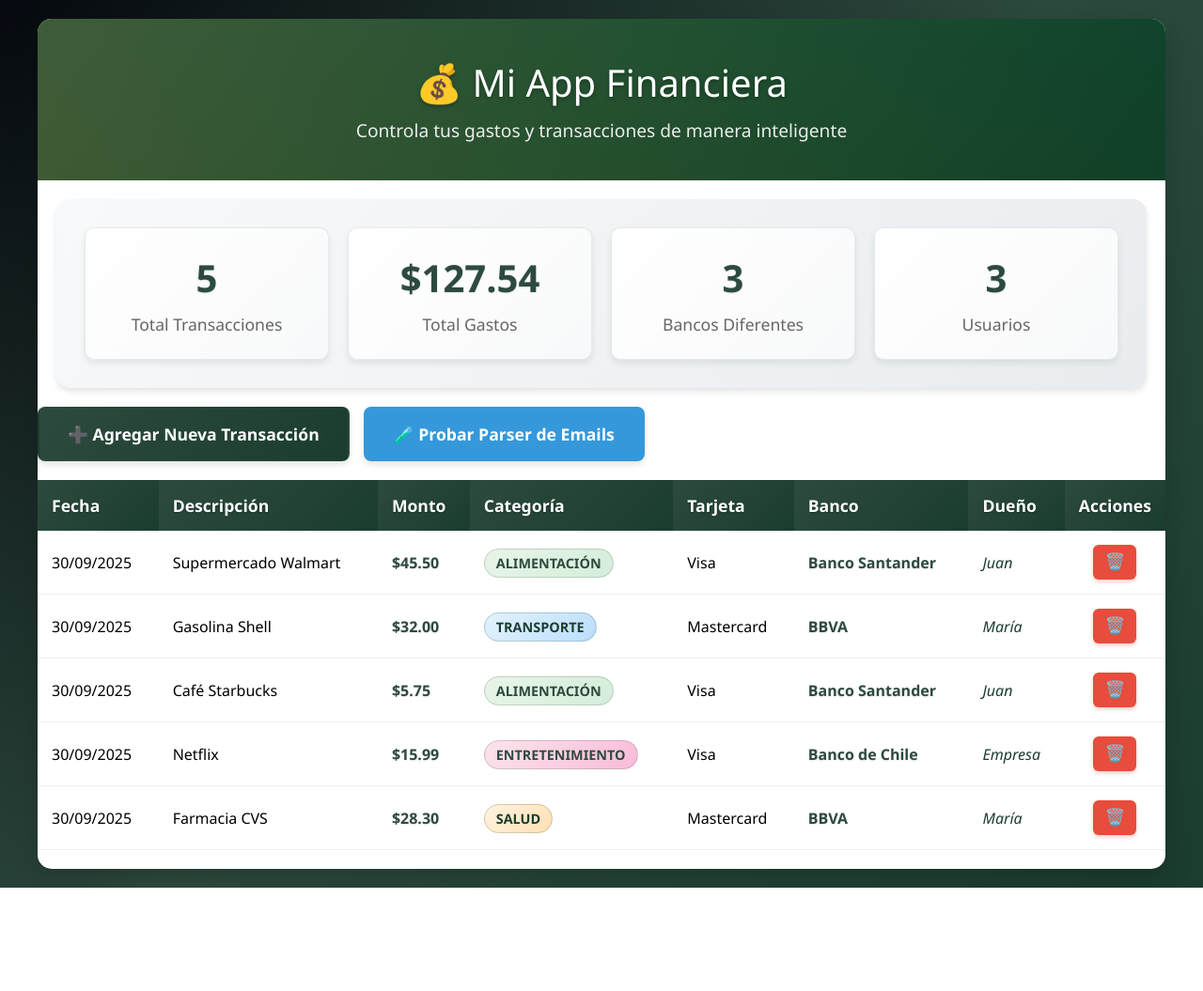
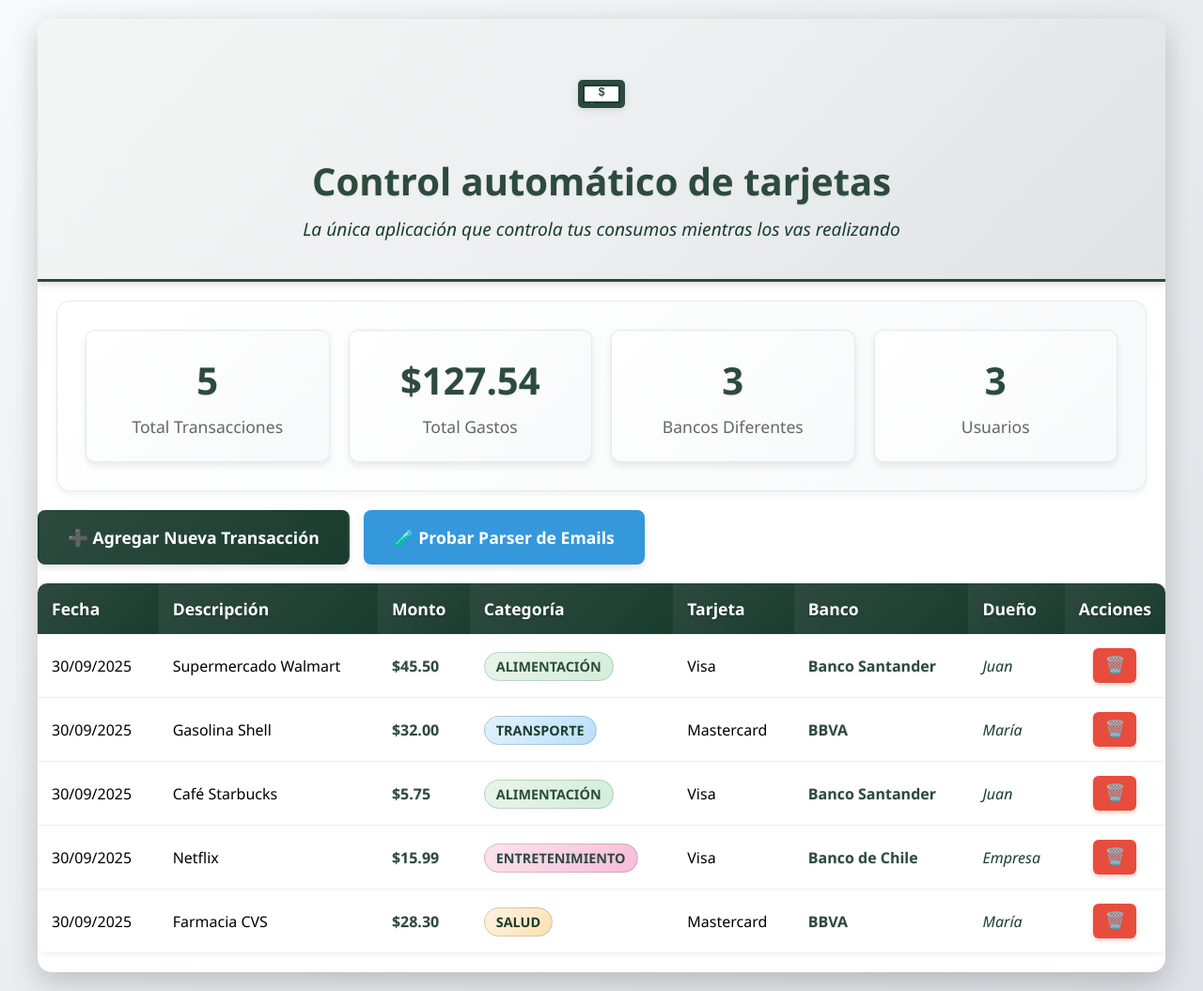
Before and after one commit to cuidatubolsillo/app-financiera, a Flask app: page / in a window 1280 px wide. Shown: the whole page at 94% size. Before the commit the page ends 945 px from the top, so only its background shows below. Run offline with Flask 3, Linux system fonts and the light colour scheme.

Commit message:
Actualizar diseño con identidad de marca: título, subtítulo, logo y fondo claro profesional

```diff
--- a/static/style.css
+++ b/static/style.css
@@ -8,7 +8,7 @@
 
 body {
     font-family: 'Segoe UI', Tahoma, Geneva, Verdana, sans-serif;
-    background: linear-gradient(135deg, #06090f 0%, #2d4a3e 50%, #1a3d2e 100%);
+    background: linear-gradient(135deg, #f8f9fa 0%, #e9ecef 50%, #dee2e6 100%);
     min-height: 100vh;
     padding: 20px;
 }
@@ -23,12 +23,14 @@ body {
 }
 
 .header {
-    background: linear-gradient(135deg, #2d4a3e 0%, #1a3d2e 50%, #0f2a1f 100%);
-    color: white;
+    background: linear-gradient(135deg, #ffffff 0%, #f8f9fa 50%, #e9ecef 100%);
+    color: #2d4a3e;
     padding: 40px;
     text-align: center;
     position: relative;
     overflow: hidden;
+    border-bottom: 3px solid #2d4a3e;
+    box-shadow: 0 4px 6px rgba(0, 0, 0, 0.1);
 }
 
 .header::before {
@@ -38,24 +40,44 @@ body {
     left: 0;
     right: 0;
     bottom: 0;
-    background: linear-gradient(45deg, rgba(255, 255, 0, 0.1) 0%, rgba(0, 255, 127, 0.1) 100%);
+    background: linear-gradient(45deg, rgba(45, 74, 62, 0.05) 0%, rgba(26, 61, 46, 0.05) 100%);
     pointer-events: none;
+}
+
+.logo-container {
+    margin-bottom: 20px;
+    position: relative;
+    z-index: 1;
+}
+
+.logo {
+    height: 80px;
+    width: auto;
+    filter: drop-shadow(0 2px 4px rgba(0, 0, 0, 0.1));
+    transition: transform 0.3s ease;
+}
+
+.logo:hover {
+    transform: scale(1.05);
 }
 
 .header h1 {
     font-size: 2.5em;
     margin-bottom: 10px;
-    font-weight: 300;
+    font-weight: 700;
     position: relative;
     z-index: 1;
-    text-shadow: 0 2px 4px rgba(0, 0, 0, 0.3);
+    color: #2d4a3e;
+    text-shadow: 0 1px 2px rgba(0, 0, 0, 0.1);
 }
 
 .header p {
     font-size: 1.2em;
-    opacity: 0.9;
+    color: #1a3d2e;
     position: relative;
     z-index: 1;
+    font-weight: 500;
+    font-style: italic;
 }
 
 .stats {
@@ -121,6 +143,9 @@ body {
     border-collapse: collapse;
     margin: 20px 0;
     background: white;
+    border-radius: 10px;
+    overflow: hidden;
+    box-shadow: 0 2px 4px rgba(0, 0, 0, 0.05);
 }
 
 .transactions-table th {
@@ -445,11 +470,12 @@ body {
 
 /* Mejoras adicionales con la paleta de colores */
 .stats {
-    background: linear-gradient(135deg, #f8f9fa 0%, #e9ecef 100%);
+    background: linear-gradient(135deg, #ffffff 0%, #f8f9fa 100%);
     border-radius: 15px;
     margin: 20px;
     padding: 30px;
-    box-shadow: 0 4px 6px rgba(0, 0, 0, 0.1);
+    box-shadow: 0 4px 6px rgba(0, 0, 0, 0.05);
+    border: 1px solid rgba(45, 74, 62, 0.1);
 }
 
 .stat-card {
--- a/templates/index.html
+++ b/templates/index.html
@@ -3,14 +3,17 @@
 <head>
     <meta charset="UTF-8">
     <meta name="viewport" content="width=device-width, initial-scale=1.0">
-    <title>Mi App Financiera</title>
+    <title>Control automático de tarjetas - CUIDA TU BOLSILLO</title>
     <link rel="stylesheet" href="{{ url_for('static', filename='style.css') }}">
 </head>
 <body>
     <div class="container">
         <div class="header">
-            <h1>💰 Mi App Financiera</h1>
-            <p>Controla tus gastos y transacciones de manera inteligente</p>
+            <div class="logo-container">
+                <img src="{{ url_for('static', filename='logo.svg') }}" alt="CUIDA TU BOLSILLO" class="logo">
+            </div>
+            <h1>Control automático de tarjetas</h1>
+            <p>La única aplicación que controla tus consumos mientras los vas realizando</p>
         </div>
 
         <!-- Mensajes flash -->
```
Also changed, not shown: static/logo.png (added), static/logo.svg (added).
